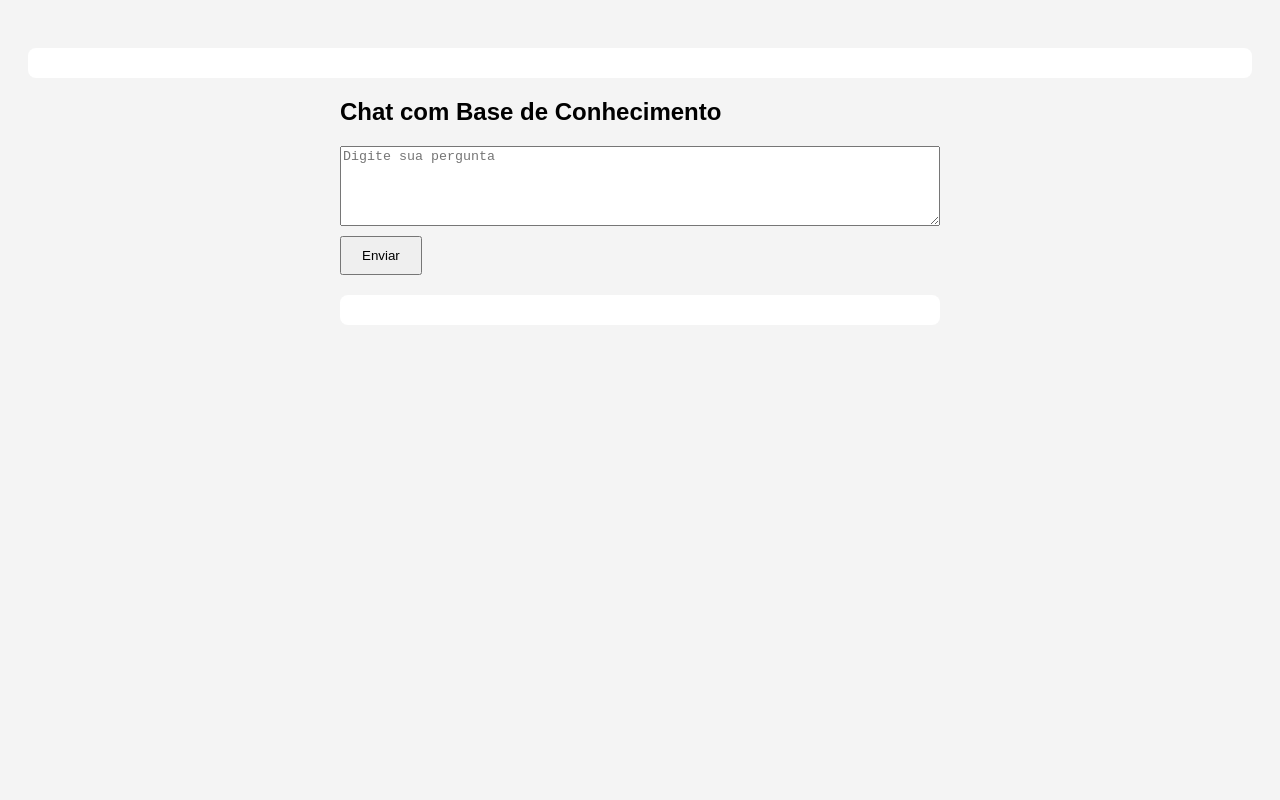
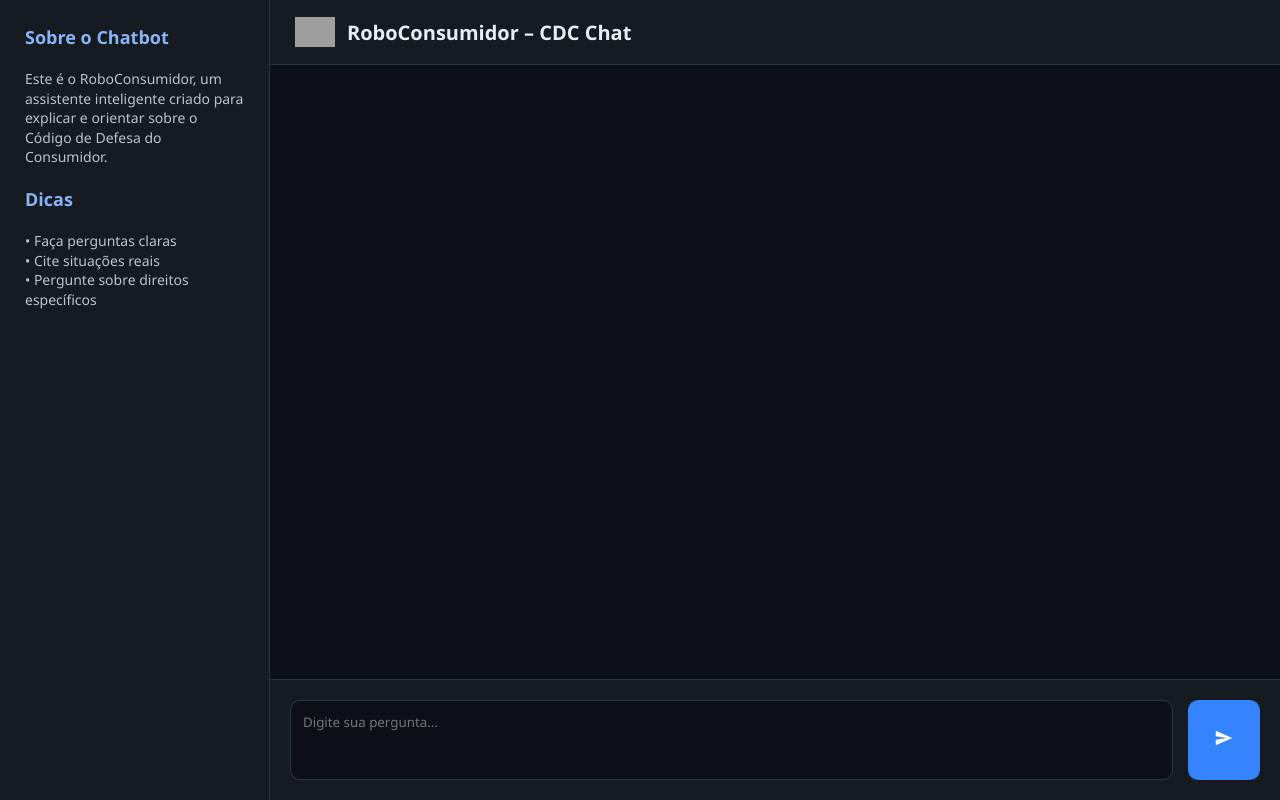
Before and after one commit to Gutz23/Projeto-Final-IA-Chatbot, a plain HTML site: page index.html in a window 1280 px wide. Drawn offline with Linux system fonts and the light colour scheme; grey boxes are pictures that could not be loaded.

Commit message:
💄 feat: Estilização do ChatBot

```diff
--- a/index.html
+++ b/index.html
@@ -1,48 +1,215 @@
-<div id="resposta" class="resposta"></div>
-
-<style>
-.resposta {
-    margin-top: 20px;
-    background: white;
-    padding: 15px;
-    border-radius: 8px;
-
-    /* 🟢 A solução */
-    white-space: pre-wrap;
-}
-</style>
-
-
 <!DOCTYPE html>
 <html lang="pt-br">
 <head>
     <meta charset="UTF-8">
-    <title>Chat RAG</title>
+    <title>RoboConsumidor • Chatbot CDC</title>
+    <link rel="icon" type="image/png" href="https://cdn-icons-png.flaticon.com/512/4712/4712100.png">
     <style>
-        body { font-family: Arial; padding: 20px; background: #f4f4f4; }
-        #chat { width: 100%; max-width: 600px; margin: auto; }
-        textarea { width: 100%; height: 80px; }
-        button { padding: 10px 20px; margin-top: 10px; cursor: pointer; }
-        .resposta { margin-top: 20px; background: white; padding: 15px; border-radius: 8px; }
+        * {
+            margin: 0;
+            padding: 0;
+            box-sizing: border-box;
+            font-family: "Segoe UI", sans-serif;
+        }
+
+        body {
+            background: #0d1117;
+            color: #e6edf3;
+            display: flex;
+            height: 100vh;
+            overflow: hidden;
+        }
+
+        /* SIDEBAR */
+        .sidebar {
+            width: 270px;
+            background: #161b22;
+            border-right: 1px solid #30363d;
+            padding: 25px;
+            display: flex;
+            flex-direction: column;
+            gap: 20px;
+        }
+
+        .sidebar h3 {
+            font-size: 18px;
+            font-weight: 600;
+            color: #8ab4f8;
+        }
+
+        .sidebar p {
+            font-size: 14px;
+            opacity: 0.8;
+            line-height: 1.4;
+        }
+
+        /* NAVBAR */
+        .navbar {
+            height: 65px;
+            background: #161b22;
+            border-bottom: 1px solid #30363d;
+            display: flex;
+            align-items: center;
+            padding: 0 25px;
+            gap: 12px;
+        }
+
+        .navbar img {
+            width: 40px;
+        }
+
+        .navbar h1 {
+            font-size: 20px;
+            font-weight: 600;
+        }
+
+        /* CHAT */
+        .main {
+            flex: 1;
+            display: flex;
+            flex-direction: column;
+        }
+
+        .content {
+            flex: 1;
+            padding: 25px;
+            overflow-y: auto;
+        }
+
+        #resposta {
+            background: #1b1f24;
+            padding: 15px;
+            border-radius: 10px;
+            border-left: 4px solid #3584ff;
+            margin-top: 15px;
+            white-space: pre-wrap;
+            box-shadow: 0 0 10px rgba(0,0,0,0.25);
+        }
+
+        /* INPUT */
+        .input-area {
+            padding: 20px;
+            border-top: 1px solid #30363d;
+            background: #161b22;
+            display: flex;
+            gap: 15px;
+        }
+
+        textarea {
+            flex: 1;
+            background: #0d1117;
+            color: #e6edf3;
+            border: 1px solid #30363d;
+            border-radius: 10px;
+            padding: 12px;
+            resize: none;
+            height: 80px;
+            outline: none;
+            transition: 0.2s;
+        }
+
+        textarea:focus {
+            border-color: #3584ff;
+            box-shadow: 0 0 8px rgba(53, 132, 255, 0.5);
+        }
+
+        button {
+            background: #3584ff;
+            border: none;
+            padding: 15px 25px;
+            border-radius: 10px;
+            color: white;
+            font-size: 15px;
+            cursor: pointer;
+            transition: 0.2s;
+            height: 80px;
+        }
+
+        button:hover {
+            background: #1f6fe0;
+        }
+        .bubble {
+            max-width: 70%;
+            padding: 12px 15px;
+            margin-bottom: 12px;
+            border-radius: 12px;
+            line-height: 1.4;
+            word-wrap: break-word;
+            font-size: 15px;
+        }
+
+        .user {
+            align-self: flex-end;
+            background: linear-gradient(135deg, #6a0dad, #8a2be2);
+            color: white;
+        }
+
+        .bot {
+            align-self: flex-start;
+            background: linear-gradient(135deg, #1e3a8a, #3b82f6);
+            color: white;
+        }
+
+        #chatWindow {
+            display: flex;
+            flex-direction: column;
+            gap: 5px;
+            padding: 25px;
+            overflow-y: auto;
+            height: calc(100vh - 180px);
+        }
     </style>
 </head>
 <body>
 
-<div id="chat">
-    <h2>Chat com Base de Conhecimento</h2>
+    <div class="sidebar">
+        <h3>Sobre o Chatbot</h3>
+        <p>Este é o RoboConsumidor, um assistente inteligente criado para explicar e orientar sobre o Código de Defesa do Consumidor.</p>
 
-    <textarea id="pergunta" placeholder="Digite sua pergunta"></textarea>
-    <button onclick="enviar()">Enviar</button>
+        <h3>Dicas</h3>
+        <p>• Faça perguntas claras<br>• Cite situações reais<br>• Pergunte sobre direitos específicos</p>
+    </div>
 
-    <div id="resposta" class="resposta"></div>
+    <div class="main">
+
+        <div class="navbar">
+            <img src="https://cdn-icons-png.flaticon.com/512/4712/4712100.png" alt="Mascote Robô">
+            <h1>RoboConsumidor – CDC Chat</h1>
+        </div>
+
+        <div class="content" id="chatWindow"></div>
+
+        <div class="input-area">
+            <textarea id="pergunta" placeholder="Digite sua pergunta..."></textarea>
+            <button onclick="enviar()" aria-label="Enviar" title="Enviar">
+                <svg width="22" height="22" viewBox="0 0 24 24" fill="none" xmlns="http://www.w3.org/2000/svg" aria-hidden="true">
+                    <path d="M3 20L21 12L3 4V10L15 12L3 14V20Z" fill="white"/>
+                </svg>
+            </button>
+        </div>
+
     </div>
 
     <script>
+        function addMessage(text, sender) {
+            const chat = document.getElementById("chatWindow");
+            const bubble = document.createElement("div");
+            bubble.className = sender === "user" ? "bubble user" : "bubble bot";
+            bubble.innerText = text;
+            chat.appendChild(bubble);
+            chat.scrollTop = chat.scrollHeight;
+        }
+
         async function enviar() {
             const pergunta = document.getElementById("pergunta").value;
+            if (!pergunta.trim()) return;
 
-        const respostaDiv = document.getElementById("resposta");
-        respostaDiv.innerHTML = "Carregando...";
+            addMessage(pergunta, "user");
+            document.getElementById("pergunta").value = "";
+
+            addMessage("Carregando...", "bot");
+            const bubbles = document.querySelectorAll(".bubble.bot");
+            const loadingBubble = bubbles[bubbles.length - 1];
 
             const req = await fetch("http://127.0.0.1:8000/perguntar", {
                 method: "POST",
@@ -51,8 +218,15 @@
             });
 
             const data = await req.json();
-        respostaDiv.innerHTML = data.resposta;
+            loadingBubble.innerText = data.resposta;
         }
+
+        document.getElementById("pergunta").addEventListener("keydown", function(e) {
+            if (e.key === "Enter" && !e.shiftKey) {
+                e.preventDefault();
+                enviar();
+            }
+        });
     </script>
 
 </body>
```
Lines whose indentation alone changed are shown as unchanged.
